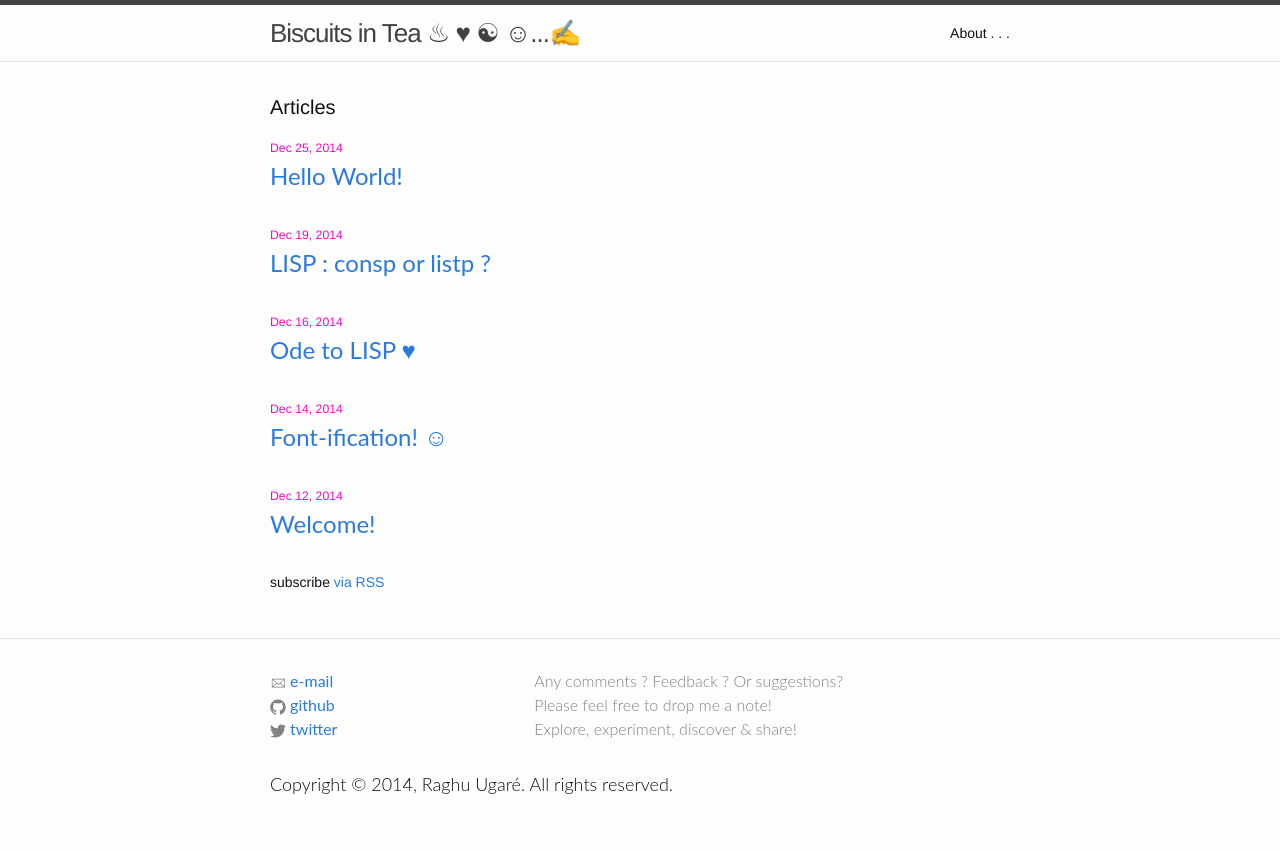
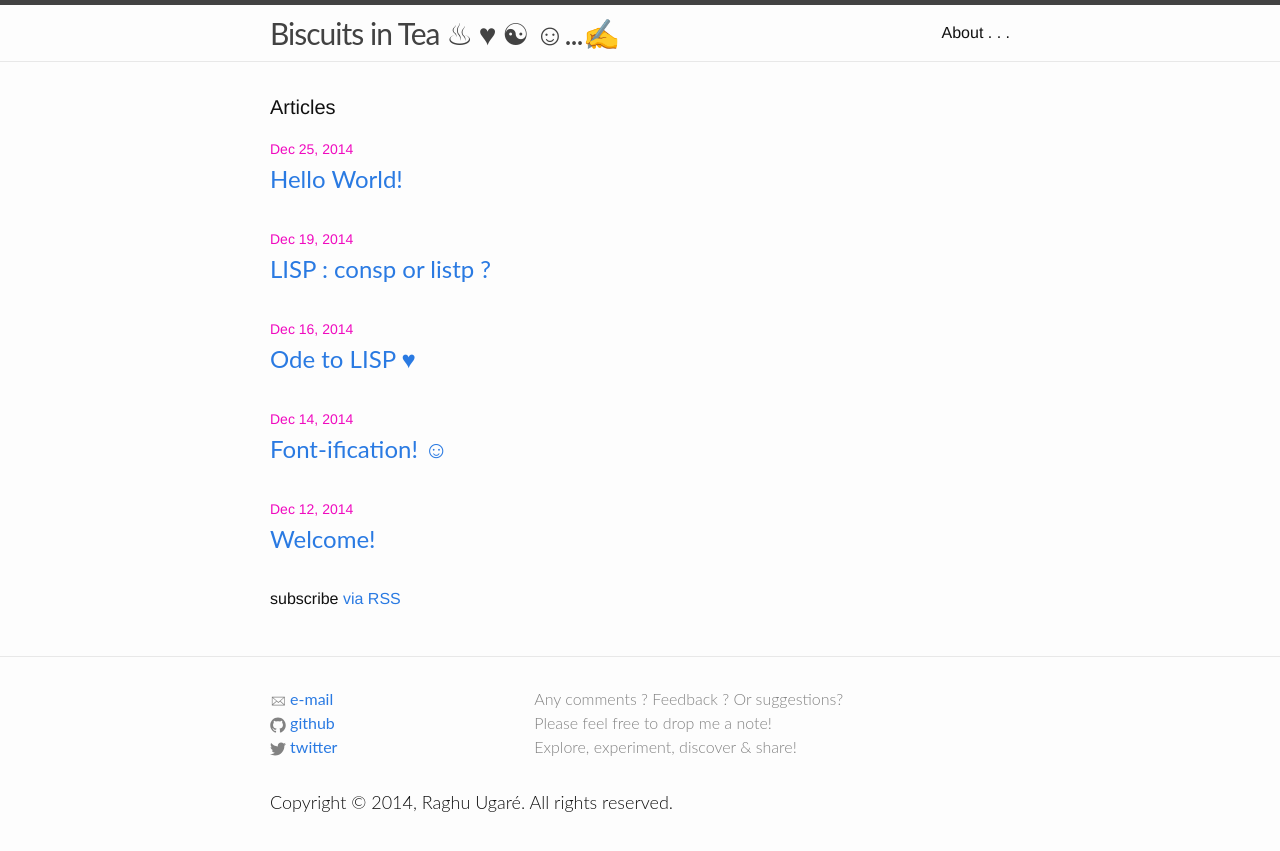
Before and after one commit to raghuugare/raghuugare.bkup, a Jekyll site: the page built from index.html, in a window 1280 px wide. Shown: the top 851 px of the page. Built offline with Jekyll 4.4.1, drawn with Linux system fonts in a browser that asks for light colours.

Commit message:
Minor tweaks to the look and feel of site-title, block-quotes, etc.

```diff
--- a/_sass/_base.scss
+++ b/_sass/_base.scss
@@ -17,7 +17,7 @@ body {
     font-family: $base-font-family;
     font-size: $base-font-size;
     line-height: $base-line-height;
-    font-weight: 300;
+    font-weight: $body-font-weight;
     color: $text-color;
     background-color: $background-color;
     -webkit-text-size-adjust: 100%;
@@ -110,7 +110,7 @@ a {
  */
 blockquote {
     color: $grey-color;
-    border-left: 4px solid $grey-color-light;
+    border-left: 6px solid $grey-color;
     padding-left: $spacing-unit / 2;
     font-family: $blockquote-font-family;
     font-style: $blockquote-font-style;
--- a/_sass/_layout.scss
+++ b/_sass/_layout.scss
@@ -11,7 +11,10 @@
 }
 
 .site-title {
-    font-size: 26px;
+    font-family: $site-font-family;
+    font-style: normal;
+    font-size: $site-font-size;
+    font-weight: $site-font-weight;
     line-height: 56px;
     letter-spacing: -1px;
     margin-bottom: 0;
@@ -189,8 +192,9 @@
 
 .post-link {
     display: block;
-    font-size: 24px;
+    font-size: $post-link-font-size;
     font-family: $post-link-font-family;
+    font-weight: $post-link-font-weight;
 }
 
 
--- a/css/main.scss
+++ b/css/main.scss
@@ -6,9 +6,13 @@
 // ===========================================
 // My variables
 
+$site-font-family: lato, sans-serif;
+$site-font-size: 30px;
+$site-font-weight: 400;
+
 $blockquote-font-family: lato, sans-serif;
 $blockquote-font-style: normal;
-$blockquote-font-size: 24px;
+$blockquote-font-size: 20px;
 $blockquote-font-weight: 300;
 
 $code-font-family: anonymous-pro, monospace;
@@ -20,6 +24,10 @@ $title-font-family: lato, sans-serif;
 $title-color: #fa8221;
 
 $post-link-font-family: lato, sans-serif;
+$post-link-font-weight: 400;
+$post-link-font-size: 24px;
+
+$body-font-weight: 300;
 
 // ===========================================
 
@@ -28,7 +36,7 @@ $post-link-font-family: lato, sans-serif;
 // Some nice fonts (albeit available locally! :-( ) : Optima, Seravek, Avenir, ...
 
 $base-font-family: merriweather, Helvetica Neue, Helvetica, Arial, sans-serif;
-$base-font-size:   14px;
+$base-font-size:   16px;
 $small-font-size:  $base-font-size * 0.875;
 $base-line-height: 1.5;
 
```
